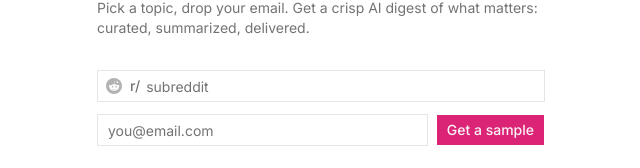
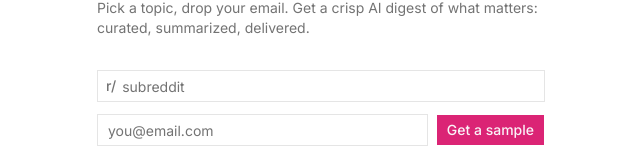
Before and after one commit to alexisbouchez/untitled, a Next.js app: page / in a window 1280 px wide. Shown: the part 384-552 px from the top of the page, without its empty margins (319-959 px from the left). Built offline with nearby package versions, Linux system fonts and the light colour scheme; no server answers.

Commit message:
remove reddit icon from input

```diff
--- a/src/app/page.tsx
+++ b/src/app/page.tsx
@@ -10,14 +10,6 @@ import {
 } from "@/components/ui/input-group";
 import { generateSample } from "./actions";
 
-function RedditIcon({ className }: { className?: string }) {
-  return (
-    <svg xmlns="http://www.w3.org/2000/svg" viewBox="0 0 20 20" className={className} aria-hidden="true">
-      <circle cx="10" cy="10" r="10" fill="#FF4500"/>
-      <path fill="#fff" d="M16.67 10a1.46 1.46 0 0 0-2.47-1 7.12 7.12 0 0 0-3.85-1.23l.65-3.08 2.13.45a1 1 0 1 0 1-.97 1 1 0 0 0-.96.68l-2.38-.5a.16.16 0 0 0-.19.12l-.73 3.44a7.14 7.14 0 0 0-3.89 1.23 1.46 1.46 0 1 0-1.61 2.39 2.87 2.87 0 0 0 0 .44c0 2.24 2.61 4.06 5.83 4.06s5.83-1.82 5.83-4.06a2.87 2.87 0 0 0 0-.44 1.46 1.46 0 0 0 .64-1.17zM7.27 11a1 1 0 1 1 1 1 1 1 0 0 1-1.04-.97zm5.5 2.71a3.39 3.39 0 0 1-2.73.89 3.39 3.39 0 0 1-2.73-.89.16.16 0 0 1 .22-.22 3.08 3.08 0 0 0 2.51.72 3.08 3.08 0 0 0 2.51-.72.16.16 0 0 1 .22.22zm-.18-1.71a1 1 0 1 1 1-1 1 1 0 0 1-1.04.97z"/>
-    </svg>
-  );
-}
 
 export default function Page() {
   const [state, action, isPending] = useActionState(generateSample, null);
@@ -39,7 +31,6 @@ export default function Page() {
         <form action={action} className="space-y-3">
           <InputGroup>
             <InputGroupAddon>
-              <RedditIcon className="size-4 grayscale opacity-50" />
               <span className="text-muted-foreground text-sm">r/</span>
             </InputGroupAddon>
             <InputGroupInput
```
